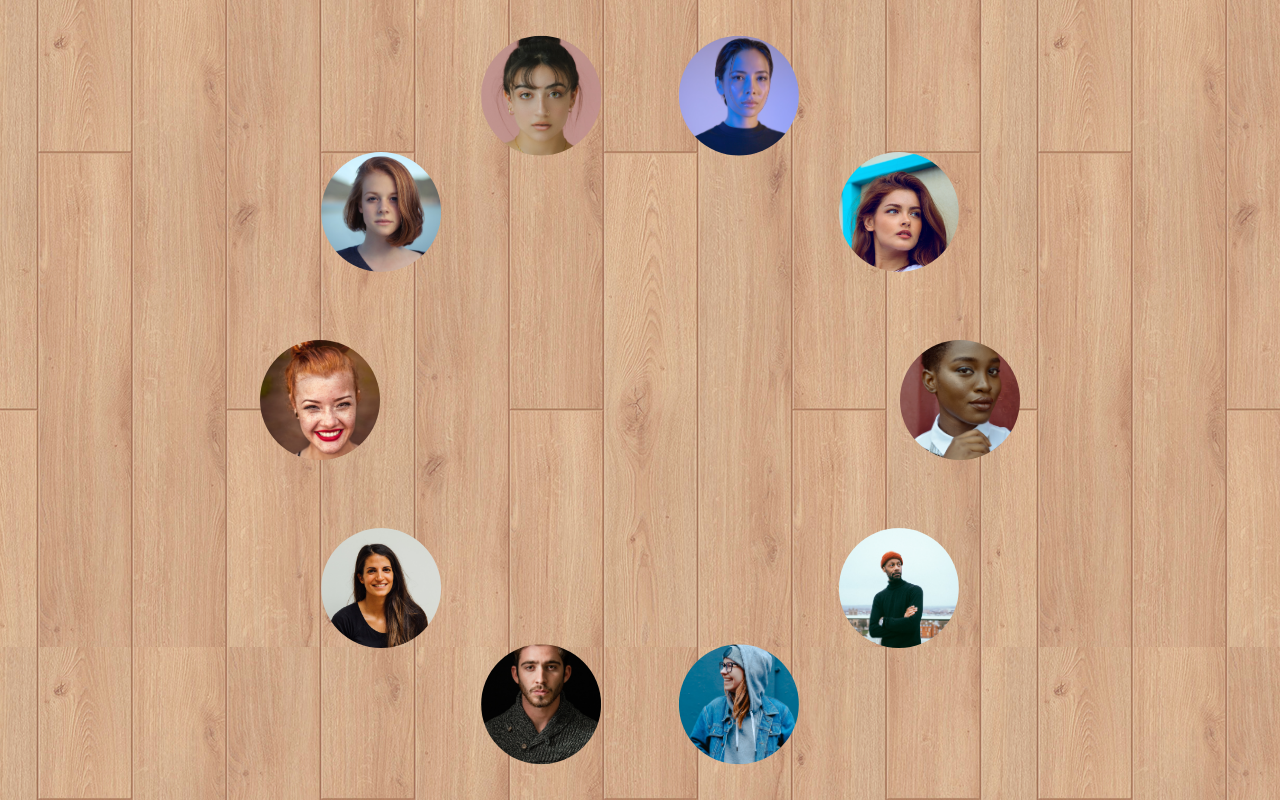
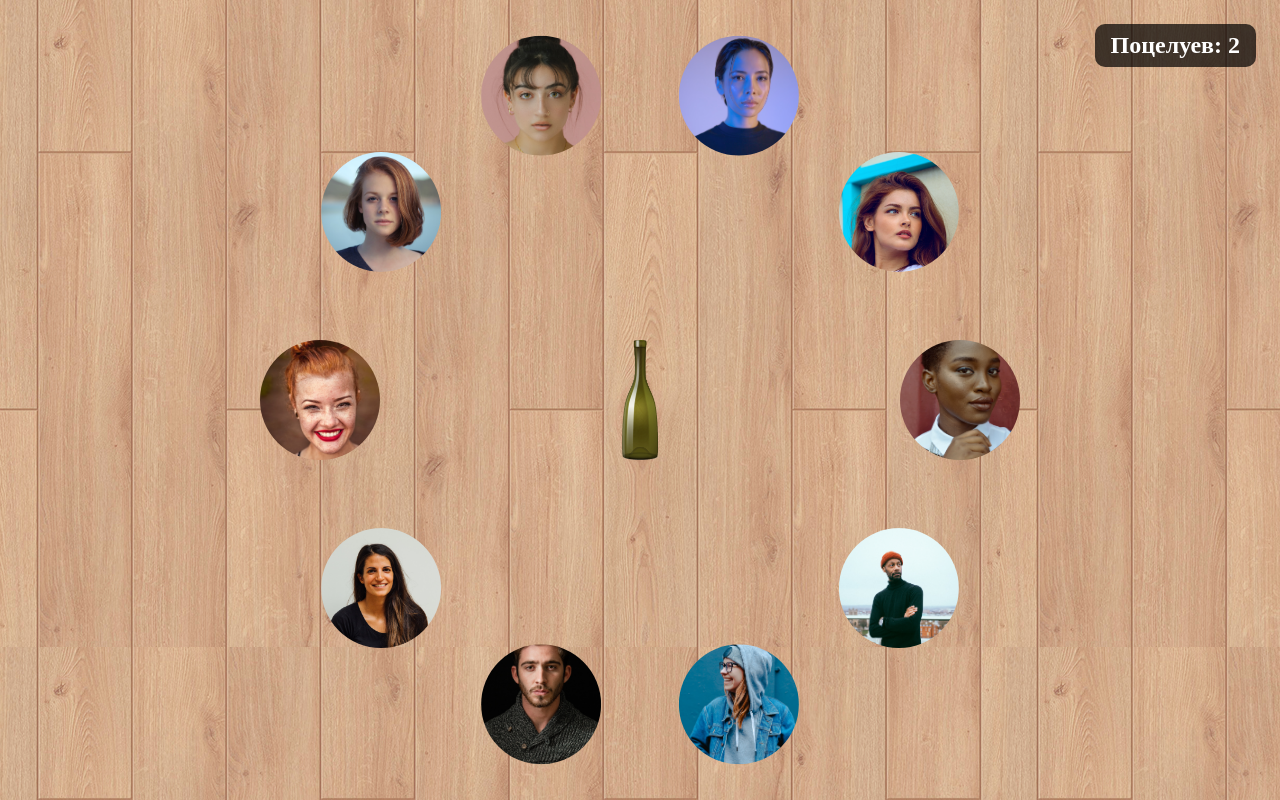
Before and after one commit to Waydj/kissme, a React (Vite) app: page / in a window 1280 px wide. Built offline with nearby package versions, Linux system fonts and the light colour scheme.

Commit message:
Bottle, kiss counter

```diff
--- /dev/null
+++ b/src/components/Bottle.css
@@ -0,0 +1,20 @@
+.bootle {
+  width: 15vmin;
+  height: 15vmin;
+  object-fit: contain;
+  transform: rotate(180deg);
+  transition: transform 0.3s ease-in-out;
+}
+
+.spinning {
+  animation: spin 4s ease-out;
+}
+
+@keyframes spin {
+  0% {
+    transform: rotate(0deg);
+  }
+  100% {
+    transform: rotate(1280deg);
+  }
+}
--- /dev/null
+++ b/src/components/Bottle.tsx
@@ -0,0 +1,21 @@
+import "./Bottle.css";
+
+const bottleImgSrc = "/Bottle.png";
+
+const Bottle = () => {
+  const state = {
+    spinning: true,
+    rotationAngle: 0,
+  };
+
+  return (
+    <img
+      src={bottleImgSrc}
+      alt="Bottle"
+      className={`bootle ${state.spinning ? "spinning" : ""}`}
+      style={{ transform: `rotate(${state.rotationAngle}deg)` }}
+    />
+  );
+};
+
+export default Bottle;
--- a/src/components/GameBoard.css
+++ b/src/components/GameBoard.css
@@ -5,3 +5,15 @@
   align-items: center;
   position: relative;
 }
+
+.kiss-counter {
+  position: absolute;
+  top: 3vmin;
+  right: 3vmin;
+  font-size: 3vmin;
+  font-weight: bold;
+  color: white;
+  background: rgba(0, 0, 0, 0.7);
+  padding: 1vmin 2vmin;
+  border-radius: 10px;
+}
--- a/src/components/GameBoard.tsx
+++ b/src/components/GameBoard.tsx
@@ -1,4 +1,5 @@
 import UserAvatar from "./UserAvatar";
+import Bottle from "./Bottle";
 import { USERS } from "../data";
 import { IUser } from "../types";
 import "./GameBoard.css";
@@ -13,7 +14,11 @@ const GameBoard = () => {
   };
 
   return (
-    <div className="game-board">{USERS.map(returnUserInCircleByIndex)}</div>
+    <div className="game-board">
+      {USERS.map(returnUserInCircleByIndex)}
+      <Bottle />
+      <div className="kiss-counter">Поцелуев: 2</div>
+    </div>
   );
 };
 
```
